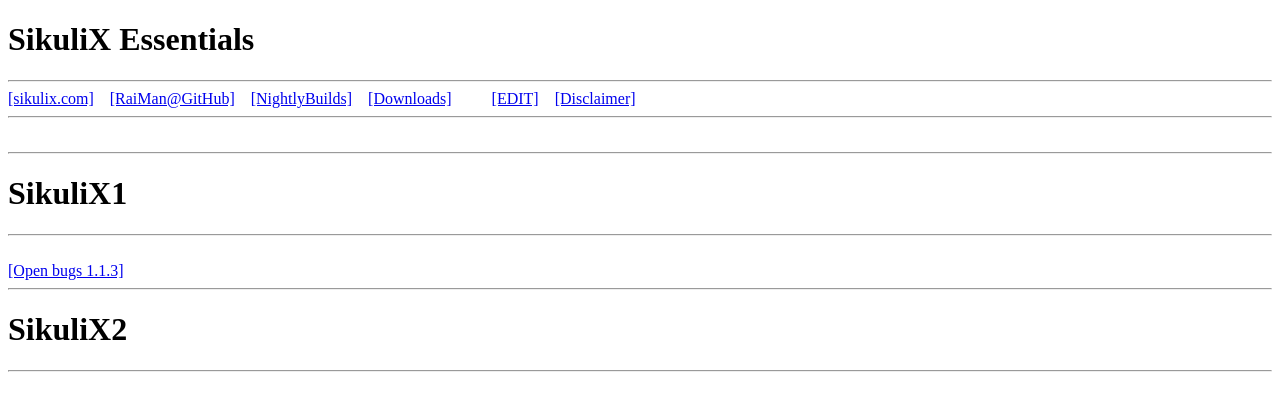
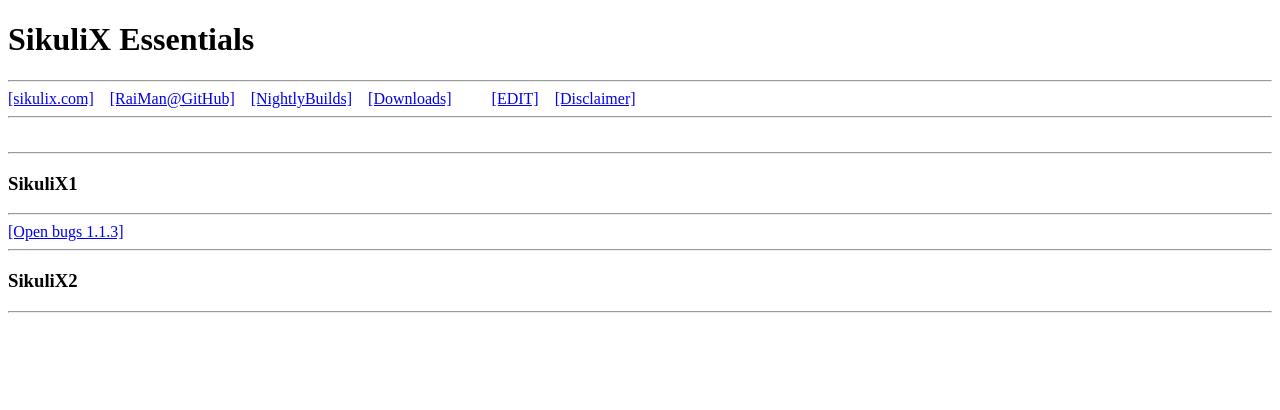
Before and after one commit to RaiMan/RaiMan.github.io, a plain HTML site: page index.html in a window 1280 px wide. Drawn offline with Linux system fonts and the light colour scheme.

Commit message:
Update index.html

```diff
--- a/index.html
+++ b/index.html
@@ -17,10 +17,10 @@ SikuliX Essentials
     <a href="http://www.sikulix.com/disclaimer/", target="_blank">[Disclaimer]</a>
     <hr>
     <br><hr>
-    <h1>SikuliX1</h1>
-    <hr><br>
+    <h3>SikuliX1</h3>
+    <hr>
     <a href="https://bugs.launchpad.net/sikuli/+bugs?field.searchtext=&orderby=-importance&field.status%3Alist=INPROGRESS&field.status%3Alist=FIXCOMMITTED&field.importance%3Alist=HIGH&field.importance%3Alist=MEDIUM&assignee_option=any&field.assignee=&field.bug_reporter=&field.bug_commenter=&field.subscriber=&field.structural_subscriber=&field.milestone%3Alist=85159&field.tag=&field.tags_combinator=ANY&field.has_cve.used=&field.omit_dupes.used=&field.omit_dupes=on&field.affects_me.used=&field.has_patch.used=&field.has_branches.used=&field.has_no_branches.used=&field.has_blueprints.used=&field.has_no_blueprints.used=&search=Search", target="_blank">[Open bugs 1.1.3]</a>
     <br><hr>
-    <h1>SikuliX2</h1>
+    <h3>SikuliX2</h3>
     <hr><br>
 </body>
```
